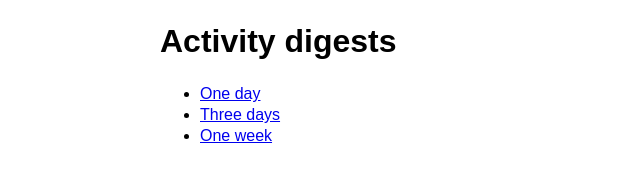
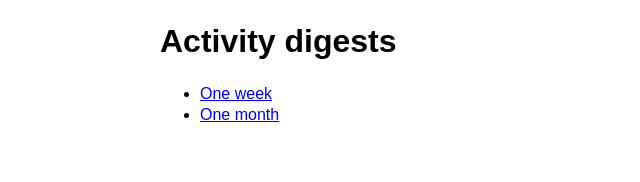
Before and after one commit to SynBioDex/activity-summaries, a plain HTML site: page index.html in a window 1280 px wide. Shown: the whole page, without its empty margins (0-640 px from the left). Drawn offline with Linux system fonts and the light colour scheme.

Commit message:
fix links from index page

```diff
--- a/index.html
+++ b/index.html
@@ -13,7 +13,6 @@
 <body>
 <h1>Activity digests</h1>
 <ul>
-    <li><a href="1day.html" target="_blank">One day</a></li>
-    <li><a href="3day.html" target="_blank">Three days</a></li>
-    <li><a href="1week.html" target="_blank">One week</a></li>
+    <li><a href="week.html" target="_blank">One week</a></li>
+    <li><a href="month.html" target="_blank">One month</a></li>
 </ul>
```
